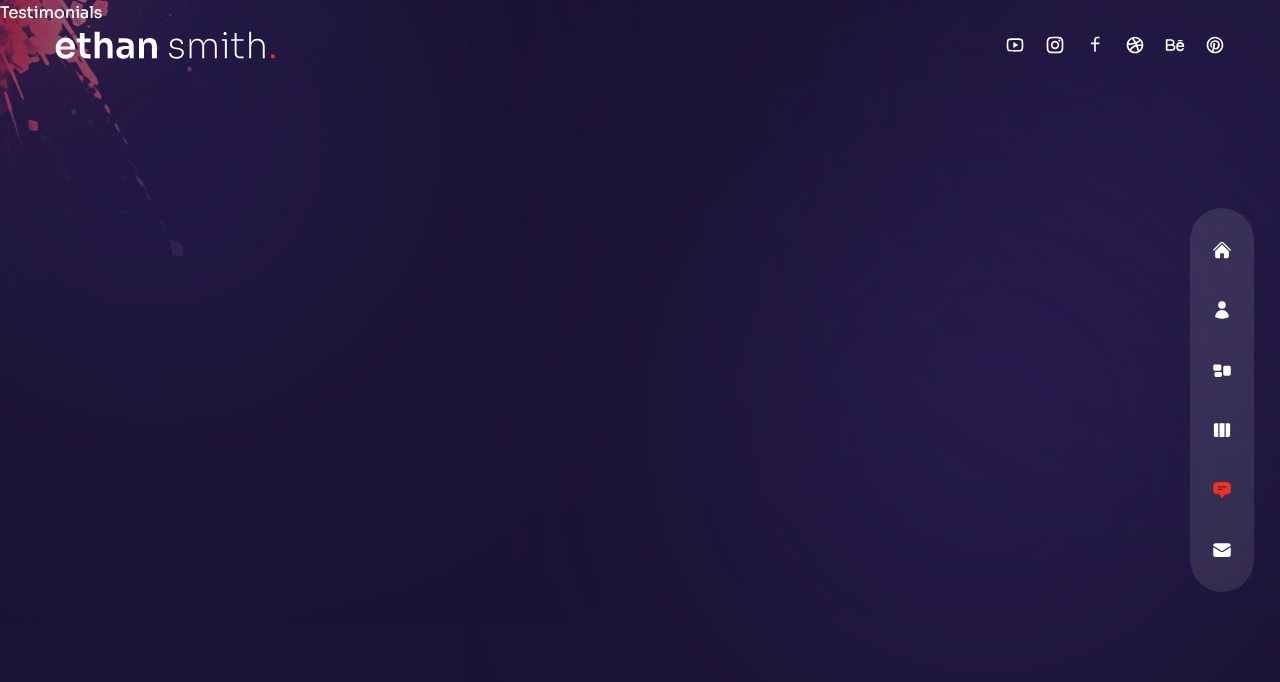
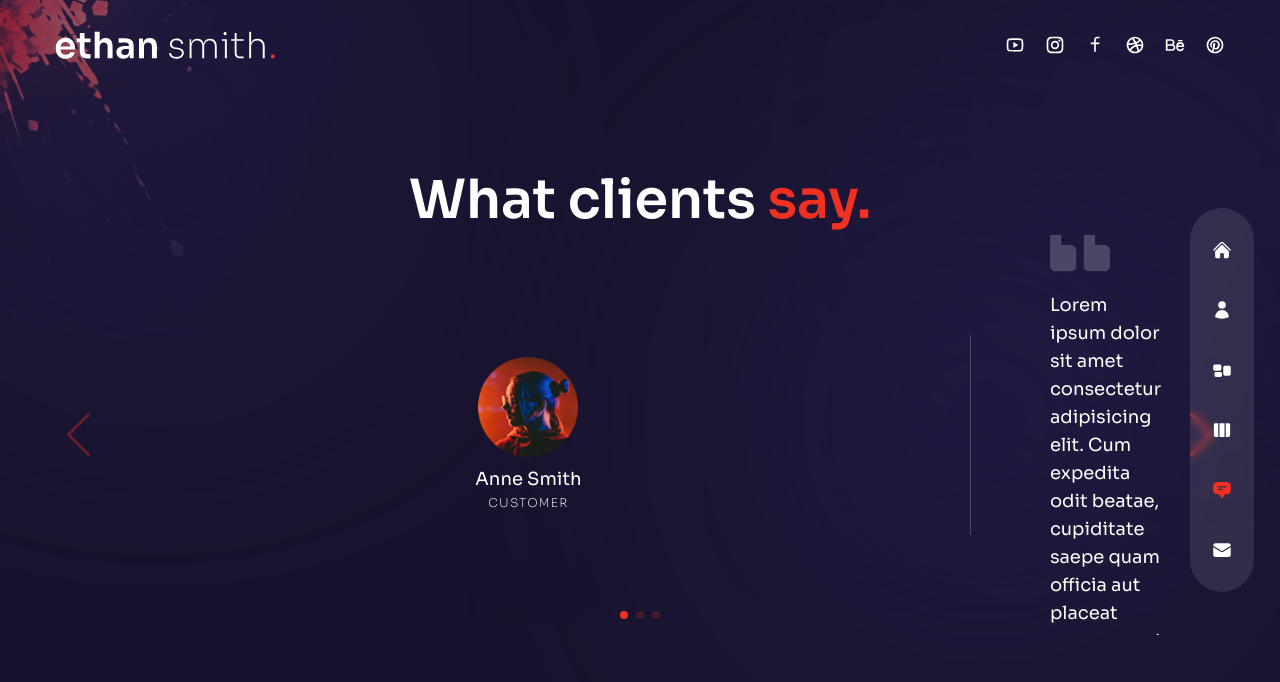
Before and after one commit to GrzegorzBanaszak/portfolio-example, a Next.js app: page /testimonials in a window 1280 px wide. Shown: the top 682 px of the page. Built offline with nearby package versions, Linux system fonts and the light colour scheme.

Commit message:
Testimonials styles complite

```diff
--- a/components/TestimonialSlider.jsx
+++ b/components/TestimonialSlider.jsx
@@ -1,3 +1,19 @@
+import nextConfig from "../next.config";
+// icons
+import { FaQuoteLeft } from "react-icons/fa";
+
+//import swiper react components
+import { Swiper, SwiperSlide } from "swiper/react";
+
+//import swiper styles
+import "swiper/css";
+import "swiper/css/pagination";
+import "swiper/css/navigation";
+
+//import required modules
+import { Navigation, Pagination } from "swiper";
+import Image from "next/image";
+
 // testimonial data
 const testimonialData = [
   {
@@ -24,7 +40,54 @@
 ];
 
 const TestimonialSlider = () => {
-  return <div>Testimonial Slider</div>;
+  return (
+    <Swiper
+      navigation={true}
+      pagination={{
+        clickable: true,
+      }}
+      modules={[Navigation, Pagination]}
+      className="h-[400px]"
+    >
+      {testimonialData.map((person, index) => {
+        return (
+          <SwiperSlide key={index}>
+            <div className="flex flex-col md:flex-row gap-x-8 h-full px-16">
+              {/* avatar , name , position */}
+              <div className="w-full max-x-[300px] flex flex-col xl:justify-center items-center relative mx-auto xl:mx-0">
+                <div className="flex flex-col justify-center text-center">
+                  {/* avatar */}
+                  <div className="mb-2 mx-auto">
+                    <Image
+                      src={nextConfig.basePath + person.image}
+                      width={100}
+                      height={100}
+                      alt=""
+                    />
+                  </div>
+                  {/* name */}
+                  <div className="text-lg">{person.name}</div>
+                  {/* position */}
+                  <div className="text-[12px] uppercase font-extralight tracking-widest">
+                    {person.position}
+                  </div>
+                </div>
+              </div>
+              {/* quote & message */}
+              <div className=" flex-1 flex flex-col justify-center before:w-[1px] xl:before:bg-white/20 xl:before:absolute xl:before:left-0 xl:before:h-[200px] relative xl:pl-20">
+                <div className="mb-4">
+                  <FaQuoteLeft className="text-4xl xl:text-6xl text-white/20 mx-auto md:mx-0" />
+                </div>
+                <div className="xl:text-lg text-center md:text-left">
+                  {person.message}
+                </div>
+              </div>
+            </div>
+          </SwiperSlide>
+        );
+      })}
+    </Swiper>
+  );
 };
 
 export default TestimonialSlider;
--- a/pages/testimonials/index.jsx
+++ b/pages/testimonials/index.jsx
@@ -1,5 +1,31 @@
+import TestimonialSlider from "../../components/TestimonialSlider";
+import { motion } from "framer-motion";
+import { fadeIn } from "../../variants";
+
 const Testimonials = () => {
-  return <div>Testimonials</div>;
+  return (
+    <div className="h-full bg-primary/30 py-32 text-center">
+      <div className="container mx-auto h-full flex flex-col justify-center ">
+        <motion.h2
+          variants={fadeIn("up", 0.2)}
+          initial="hidden"
+          animate="show"
+          exit="hidden"
+          className="h2 mb-8 xl:mb-0"
+        >
+          What clients <span className="text-accent">say.</span>
+        </motion.h2>
+        <motion.div
+          variants={fadeIn("up", 0.4)}
+          initial="hidden"
+          animate="show"
+          exit="hidden"
+        >
+          <TestimonialSlider />
+        </motion.div>
+      </div>
+    </div>
+  );
 };
 
 export default Testimonials;
```
